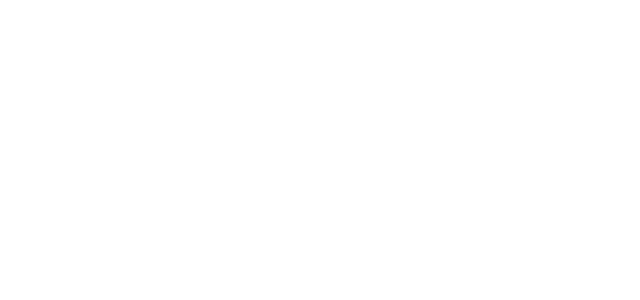
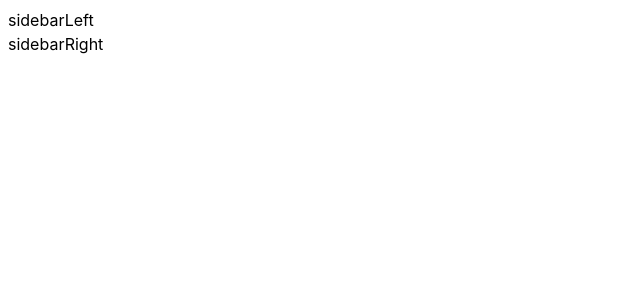
Before and after one commit to OBookBook/React-Discord-Typescript-Redux-Firebase, a React (Vite) app: page / in a window 1280 px wide. Shown: the top 300 px of the page, without its empty margins (0-640 px from the left). Built offline with nearby package versions, Linux system fonts and the light colour scheme.

Commit message:
Add Sidebar component to App layout

```diff
--- a/src/App.tsx
+++ b/src/App.tsx
@@ -1,7 +1,14 @@
 import "./App.scss";
+import Sidebar from "./components/sidebar/Sidebar";
 
 function App() {
-  return <></>;
+  return (
+    <>
+      <div className="App">
+        <Sidebar />
+      </div>
+    </>
+  );
 }
 
 export default App;
--- /dev/null
+++ b/src/components/sidebar/Sidebar.tsx
@@ -0,0 +1,12 @@
+import "./Sidebar.scss";
+
+const Sidebar = () => {
+  return (
+    <div className="sidebar">
+      <div className="sidebar__left">sidebarLeft</div>
+      <div className="sidebar__right">sidebarRight</div>
+    </div>
+  );
+};
+
+export default Sidebar;
```
Also changed, not shown: src/components/sidebar/Sidebar.scss (added).
